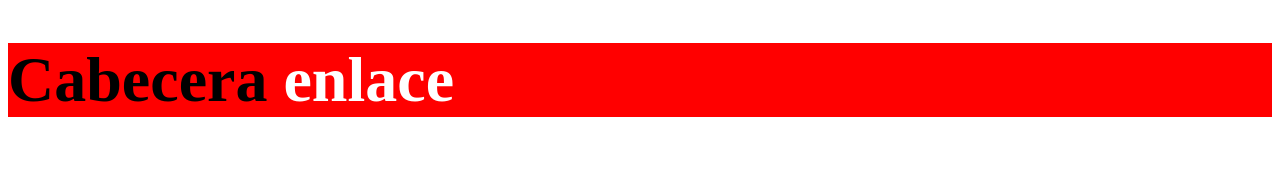
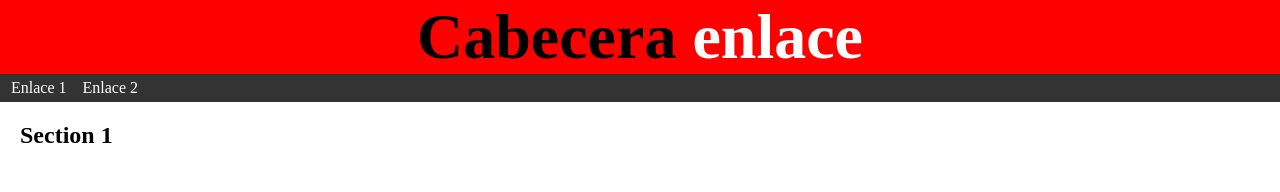
Before and after one commit to micarsan/interfaces-diseno-web, a plain HTML site: page index.html in a window 1280 px wide. Drawn offline with Linux system fonts and the light colour scheme.

Commit message:
más código

```diff
--- a/index.html
+++ b/index.html
@@ -8,6 +8,24 @@
     <link rel="stylesheet" href="static/css/style.css">
 </head>
 <body>
-<h1>Cabecera <a href="">enlace</a></h1>
+    <main>
+        <header>
+            <h1>Cabecera <a href="">enlace</a></h1>
+            <nav class="main_menu">
+                <ul>
+                    <li><a href="">Enlace 1</a></li>
+                    <li><a href="">Enlace 2</a></li>
+                </ul>
+            </nav>
+        </header>
+
+        <section>
+            <h2>Section 1</h2>
+        </section>
+
+        <footer>
+
+        </footer>
+    </main>
 </body>
 </html>
--- a/static/css/style.scss
+++ b/static/css/style.scss
@@ -1,14 +1,24 @@
-$color: red;
-$tamano: 4rem;
+$red_color: red;
+$h1_font_size: 4rem;
 
-@mixin rojito {
-    background-color: $color;
+@mixin rojito($a) {
+    background-color: $a;
 }
+
+body {
+    margin: 0;
+}
+
+header {
+    @include rojito($red_color);
 
     h1 {
         //background-color: $color;
-    @include rojito();
-    font-size: $tamano;
+        font-size: $h1_font_size;
+
+        margin: 0 auto;
+        width: fit-content;
+
 
         a {
             text-decoration: none;
@@ -19,3 +29,40 @@ h1 {
             color: green;
         }
     }
+
+    nav.main_menu {
+        ul {
+            margin: 0;
+            padding: 5px;
+
+            background-color: #333;
+
+            li {
+                display: inline-block;
+                margin: 0 3px;
+                padding: 0 3px;
+
+                a {
+                    text-decoration: none;
+                    color: white;
+
+                    &:hover {
+                        border-bottom: 1px dotted $red_color;
+                    }
+                }
+            }
+        }
+    }
+
+}
+
+
+main {
+    section {
+        padding: 20px;
+
+        h2 {
+            margin-top: 0;
+        }
+    }
+}
```
Also changed, not shown: static/css/style.css, 1 other file. Lines whose indentation alone changed are shown as unchanged.
